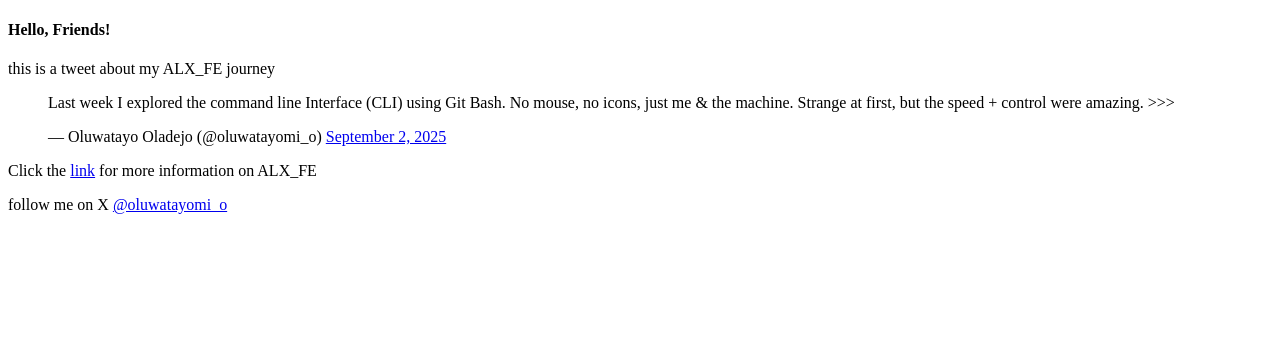
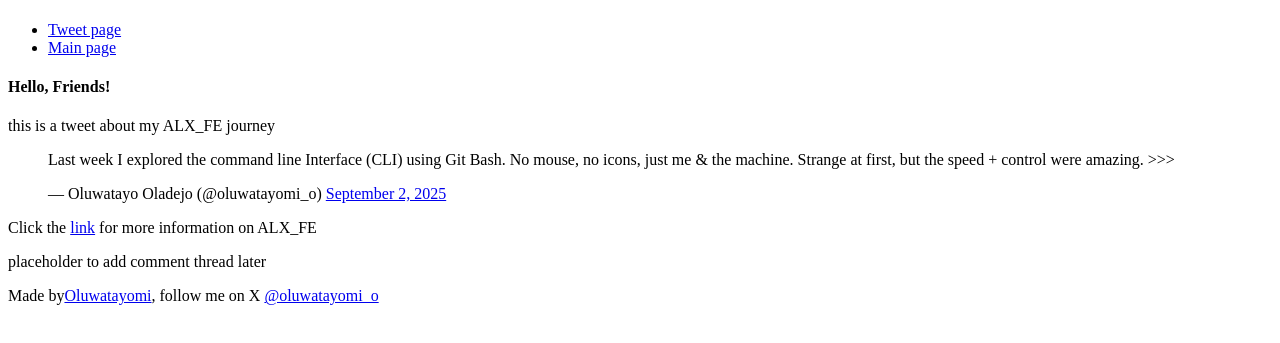
Before and after one commit to OluwatayomiTitus/My_First_Portfolio, a plain HTML site: page html_basic/tweets.html in a window 1280 px wide. Shown: the part 59-402 px from the top of the page. Drawn offline with Linux system fonts and the light colour scheme.

Commit message:
website structure

```diff
--- a/html_basic/tweets.html
+++ b/html_basic/tweets.html
@@ -6,8 +6,15 @@
     <title>Base Index</title>
 </head>
 <body>
-    <header><h1>Webpage task 2</h1></header>
-    <article>
+    <header>
+        <h1>Webpage task 2</h1>
+         <ul>
+            <li><a href="tweets.html">Tweet page</a></li>
+            <li><a href="index.html">Main page</a></li>
+        </ul>
+    </header>
+    <main>
+        <article>
         <h4>Hello, Friends!</h4>
         <p>this is a tweet about my ALX_FE journey</p>
         <blockquote class="twitter-tweet">
@@ -17,8 +24,12 @@
             </blockquote>
             <script async src="https://platform.twitter.com/widgets.js" charset="utf-8"></script>
         <a href=""></a>
-        <aside><p>Click the <a href="index.html" target="_blank">link</a> for more information on ALX_FE</p></aside>
+        <p>Click the <a href="index.html" target="_blank">link</a> for more information on ALX_FE</p>
     </article>
-    <footer>follow me on X <a href="https://x.com/oluwatayomi_o" target="_blank">@oluwatayomi_o</a></footer>
+
+    <aside><p>placeholder to add comment thread later</p></aside>
+    </main>
+
+    <footer>Made by<a href="https://github.com/OluwatayomiTitus" target="_blank">Oluwatayomi</a>, follow me on X <a href="https://x.com/oluwatayomi_o" target="_blank">@oluwatayomi_o</a></footer>
 </body>
 </html>
```
Also changed, not shown: html_basic/index.html (+13 -4 lines).
